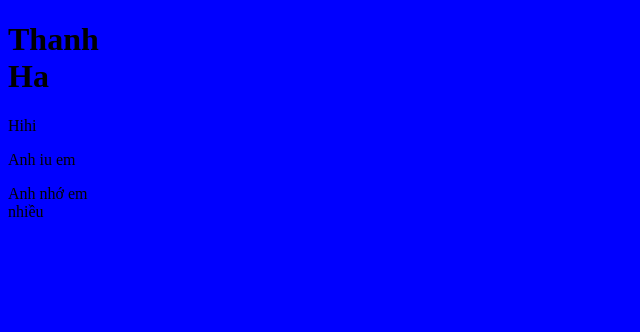
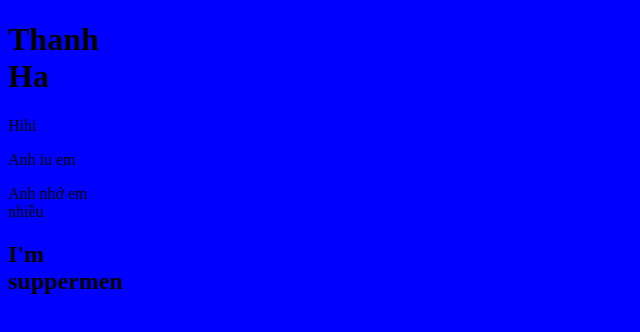
Before and after one commit to VietHaGit/git-tutorial, a plain HTML site: page login.html in a window 1280 px wide. Shown: the whole page, without its empty margins (0-640 px from the left). Drawn offline with Linux system fonts and the light colour scheme.

Commit message:
fixlogin

```diff
--- a/login.html
+++ b/login.html
@@ -11,6 +11,7 @@
     <p>Hihi</p>
     <p>Anh iu em</p>
     <p>Anh nhớ em nhiều</p>
+    <h2>I'm suppermen</h2>
 </body>
 
 </html>
```
